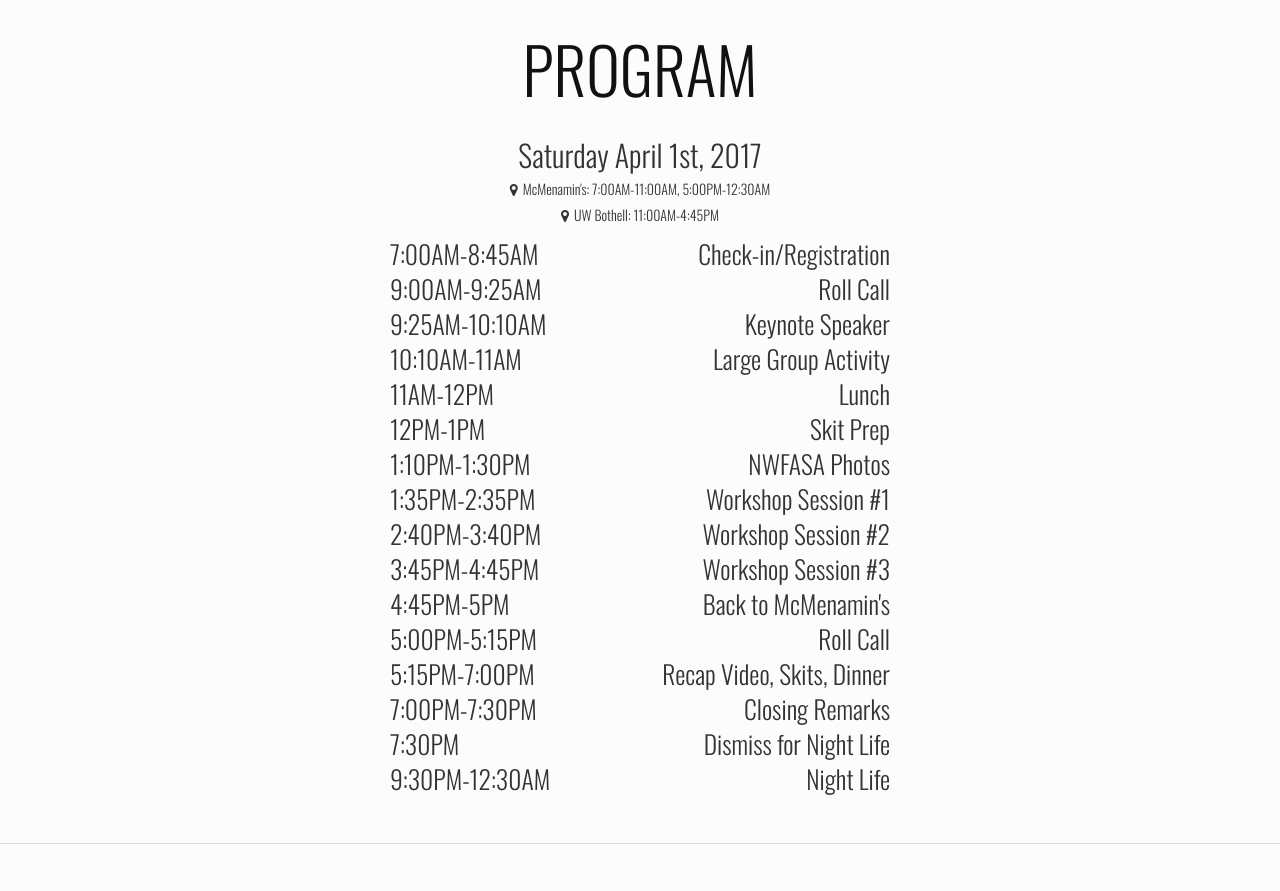
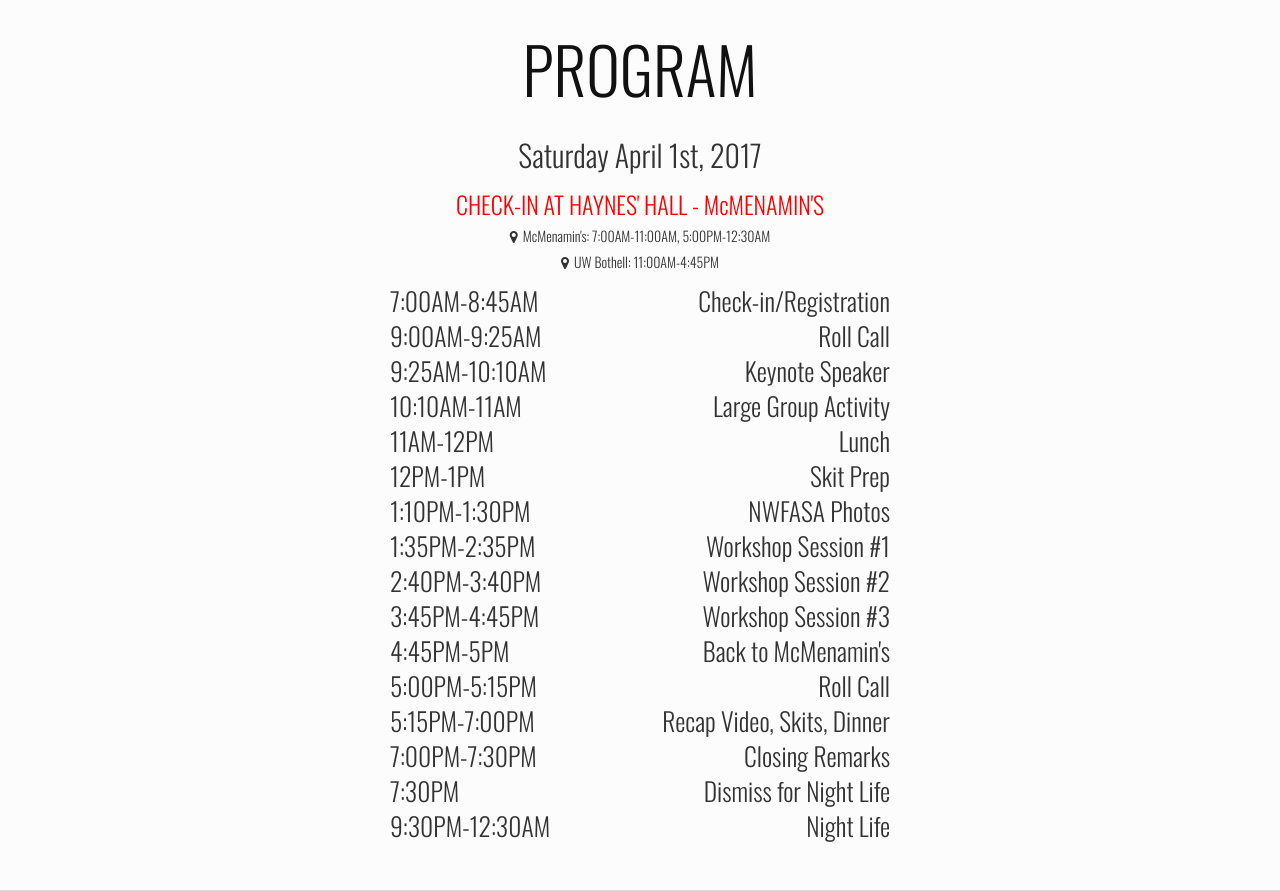
Before and after one commit to chrisvalmonte/isangbagsak17, a plain HTML site: page index.html in a window 1280 px wide. Shown: the part 1954-2845 px from the top of the page. Drawn offline with nearby package versions, Linux system fonts and the light colour scheme; a script that the page names is missing.

Commit message:
Add check-in location to program

```diff
--- a/index.css
+++ b/index.css
@@ -262,6 +262,7 @@ main .location
 }
 
 #program h2,
+#program h3,
 #program h5
 {
 	text-align: center;
@@ -271,6 +272,11 @@ main .location
 {
 	margin-top: -15px;
 	padding-top: 10px;
+}
+
+#program h3
+{
+	color: #f00;
 }
 
 #program .itinerary
--- a/index.html
+++ b/index.html
@@ -62,6 +62,7 @@
 			<section id="program" class="container-fluid">
 				<h1 class="section-title">Program</h1>
 				<h2>Saturday April 1st, 2017</h2>
+				<h3>CHECK-IN AT HAYNES' HALL - McMENAMIN'S</h3>
 				<h5><span class="fa fa-map-marker"></span>McMenamin's: 7:00AM-11:00AM, 5:00PM-12:30AM</h5>
 				<h5><span class="fa fa-map-marker"></span>UW Bothell: 11:00AM-4:45PM</h5>
 				<ul class="itinerary">
```
